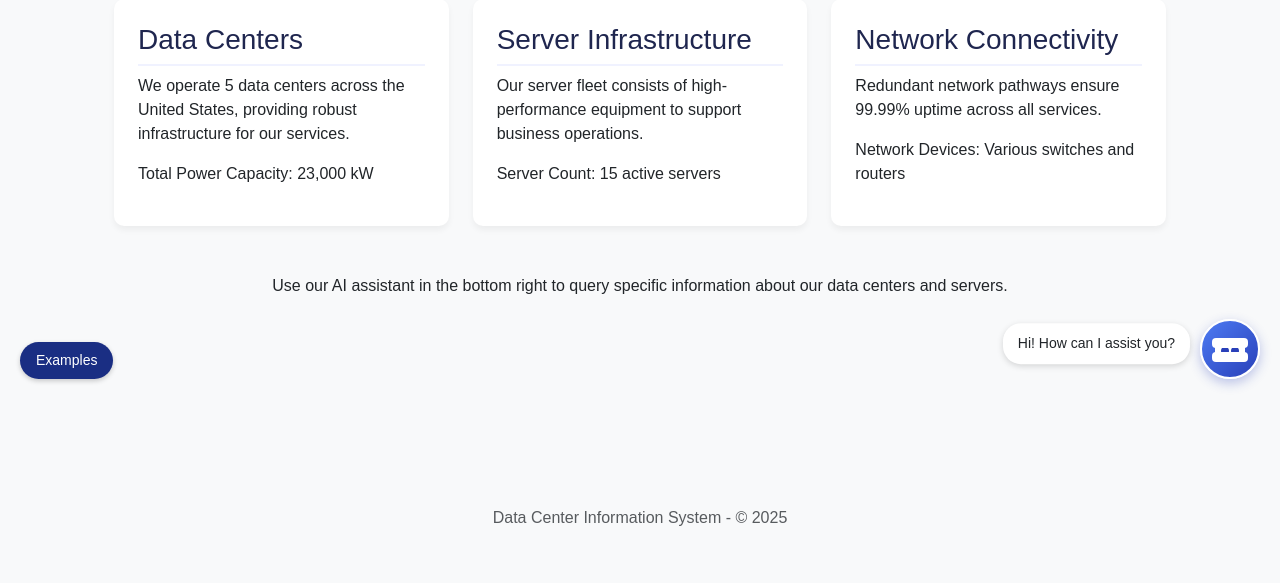
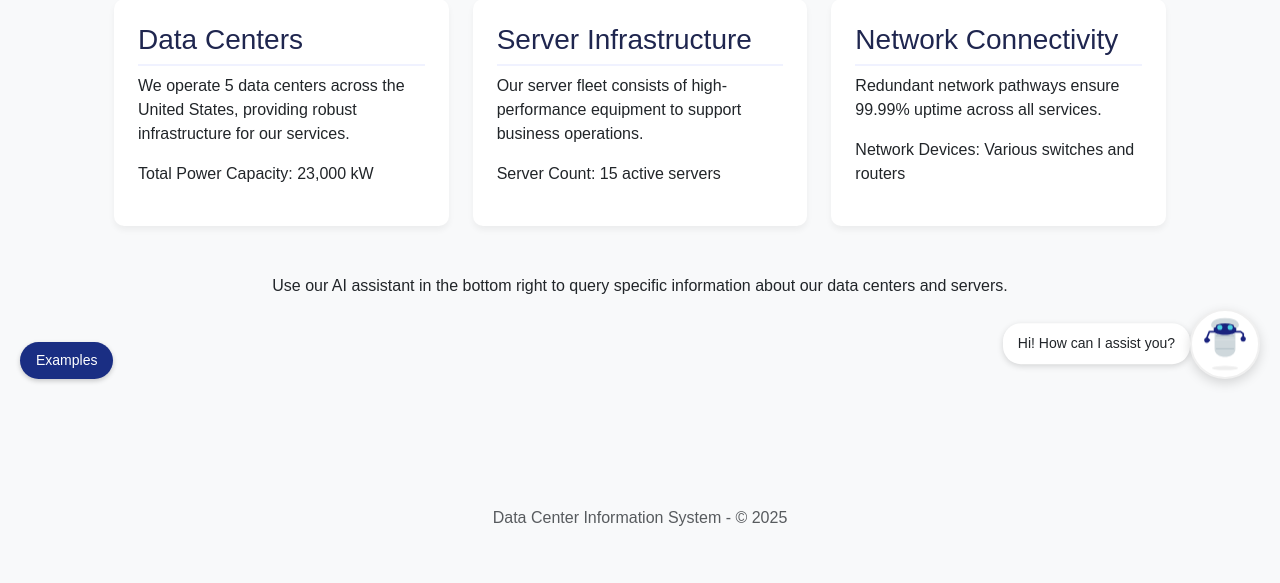
Before and after one commit to ShempyTamrakar/AIAgentChatBot, a Flask app: page / in a window 1280 px wide. Shown: the part 401-984 px from the top of the page. Run offline with Flask 3, Linux system fonts and the light colour scheme.

Commit message:
Use a robot icon instead of a bubble for the chatbot button
Replaces the chat bubble with a robot SVG icon and adjusts CSS for improved aesthetics in `app.py` and `index.html`.

Replit-Commit-Author: Agent
Replit-Commit-Session-Id: 4410914d-84b1-4506-abc9-15fac1d1426d
Replit-Commit-Screenshot-Url: https://storage.googleapis.com/screenshot-production-us-central1/d262ef94-1e7d-481e-9d37-944a84622528/c1b2811d-3a0d-4951-a9b9-ccd493903d85.jpg

```diff
--- a/app.py
+++ b/app.py
@@ -4,7 +4,7 @@ Flask web application for the Data Center Chatbot.
 
 import os
 import logging
-from flask import Flask, render_template, request, jsonify, session
+from flask import Flask, render_template, request, jsonify, session, send_from_directory
 import pandas as pd
 import numpy as np
 import requests
--- a/templates/index.html
+++ b/templates/index.html
@@ -38,79 +38,44 @@
             position: fixed;
             bottom: 20px;
             right: 20px;
-            width: 60px;
-            height: 60px;
+            width: 70px;
+            height: 70px;
             border-radius: 50%;
-            background: linear-gradient(135deg, #4d7bf3, #2940b9);
+            background: white;
             display: flex;
             align-items: center;
             justify-content: center;
             cursor: pointer;
-            box-shadow: 0 4px 12px rgba(41, 64, 185, 0.3);
+            box-shadow: 0 4px 12px rgba(0, 0, 0, 0.15);
             z-index: 1000;
             transition: all 0.3s ease;
             overflow: hidden;
-            border: 2px solid #ffffff;
+            border: 2px solid #f0f0f0;
+            padding: 3px;
         }
 
         .chat-bubble:hover {
             transform: scale(1.1);
-            box-shadow: 0 6px 16px rgba(41, 64, 185, 0.4);
+            box-shadow: 0 6px 16px rgba(0, 0, 0, 0.2);
         }
 
-        /* Robot face elements */
-        .chat-bubble::before {
-            content: '';
-            position: absolute;
-            width: 30px;
-            height: 18px;
-            background-color: #ffffff;
-            border-radius: 4px;
-            top: 22px;
-            left: 50%;
-            transform: translateX(-50%);
+        .chat-bubble .robot-icon {
+            width: 100%;
+            height: 100%;
+            object-fit: contain;
         }
 
-        .chat-bubble::after {
-            content: '';
-            position: absolute;
-            width: 36px;
-            height: 10px;
-            background-color: #ffffff;
-            border-radius: 4px;
-            bottom: 15px;
-            left: 50%;
-            transform: translateX(-50%);
-            box-shadow: 0 -14px 0 #ffffff;
+        @keyframes float {
+            0%, 100% {
+                transform: translateY(0);
+            }
+            50% {
+                transform: translateY(-5px);
+            }
         }
 
-        /* Robot eyes */
-        .chat-bubble .robot-eye-left,
-        .chat-bubble .robot-eye-right {
-            position: absolute;
-            width: 8px;
-            height: 8px;
-            background-color: #2940b9;
-            border-radius: 50%;
-            top: 26px;
-            animation: blink 3s infinite;
-        }
-
-        .chat-bubble .robot-eye-left {
-            left: 19px;
-        }
-
-        .chat-bubble .robot-eye-right {
-            right: 19px;
-        }
-
-        @keyframes blink {
-            0%, 45%, 55%, 100% {
-                transform: scaleY(1);
-            }
-            50% {
-                transform: scaleY(0.1);
-            }
+        .chat-bubble .robot-icon {
+            animation: float 3s ease-in-out infinite;
         }
 
         .chat-popup {
@@ -484,18 +402,13 @@
     </div>
 
     <div class="chat-bubble" id="chatButton">
-        <!-- Robot eyes -->
-        <div class="robot-eye-left"></div>
-        <div class="robot-eye-right"></div>
+        <img src="/static/images/robot.svg" alt="AI Robot Assistant" class="robot-icon">
     </div>
 
     <div class="chat-popup" id="chatPopup">
         <div class="chat-popup-header">
             <div class="avatar-container">
-                <div class="robot-avatar">
-                    <div class="robot-eye-left small"></div>
-                    <div class="robot-eye-right small"></div>
-                </div>
+                <img src="/static/images/robot.svg" alt="AI Robot Assistant" class="robot-avatar-small">
                 <h3>Data Center AI</h3>
             </div>
             <button class="close-chat" id="closeChat">✕</button>
```
Also changed, not shown: other parts of templates/index.html (+4 -51 lines), attached_assets/image_1746201001585.png (added), static/images/robot.svg (added).
